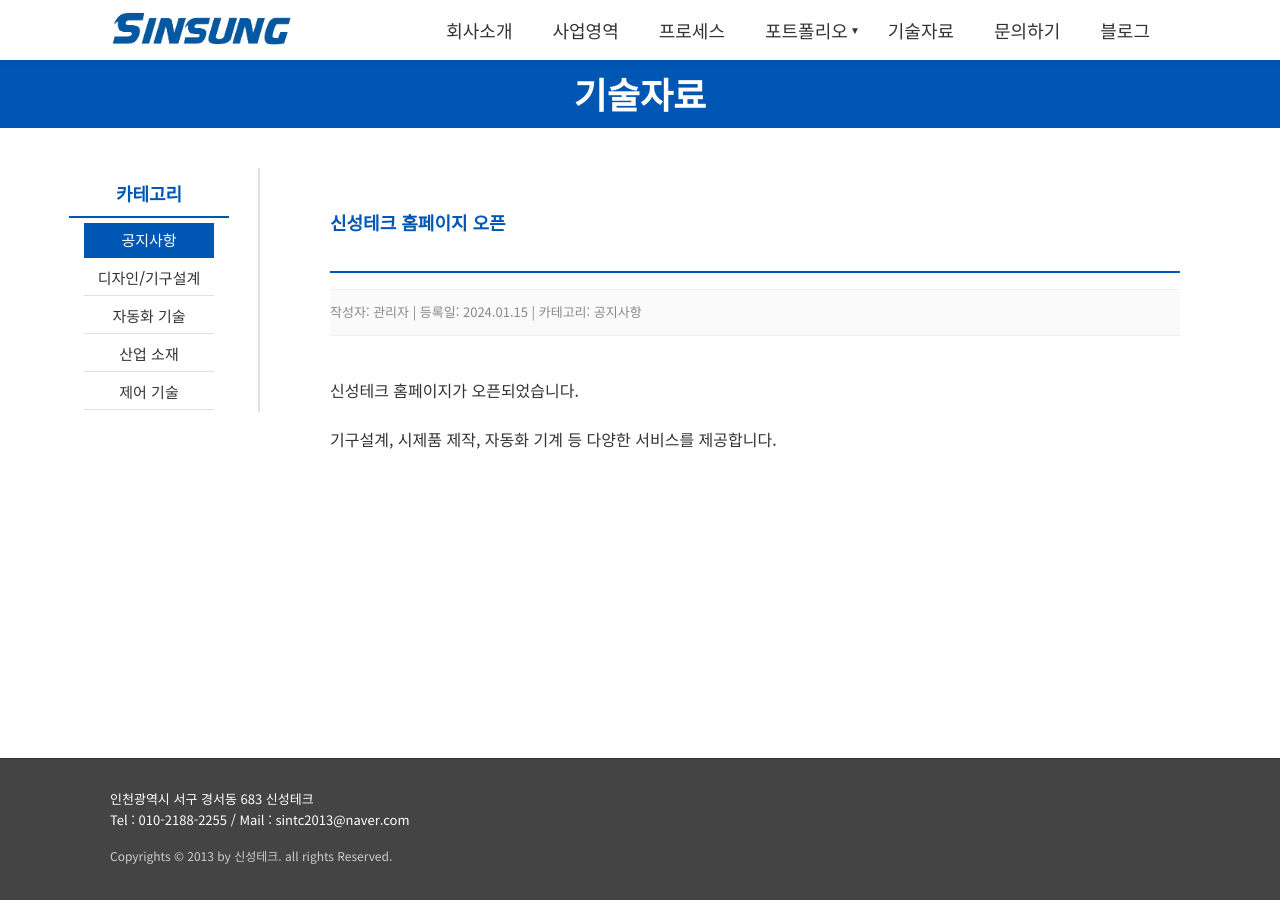
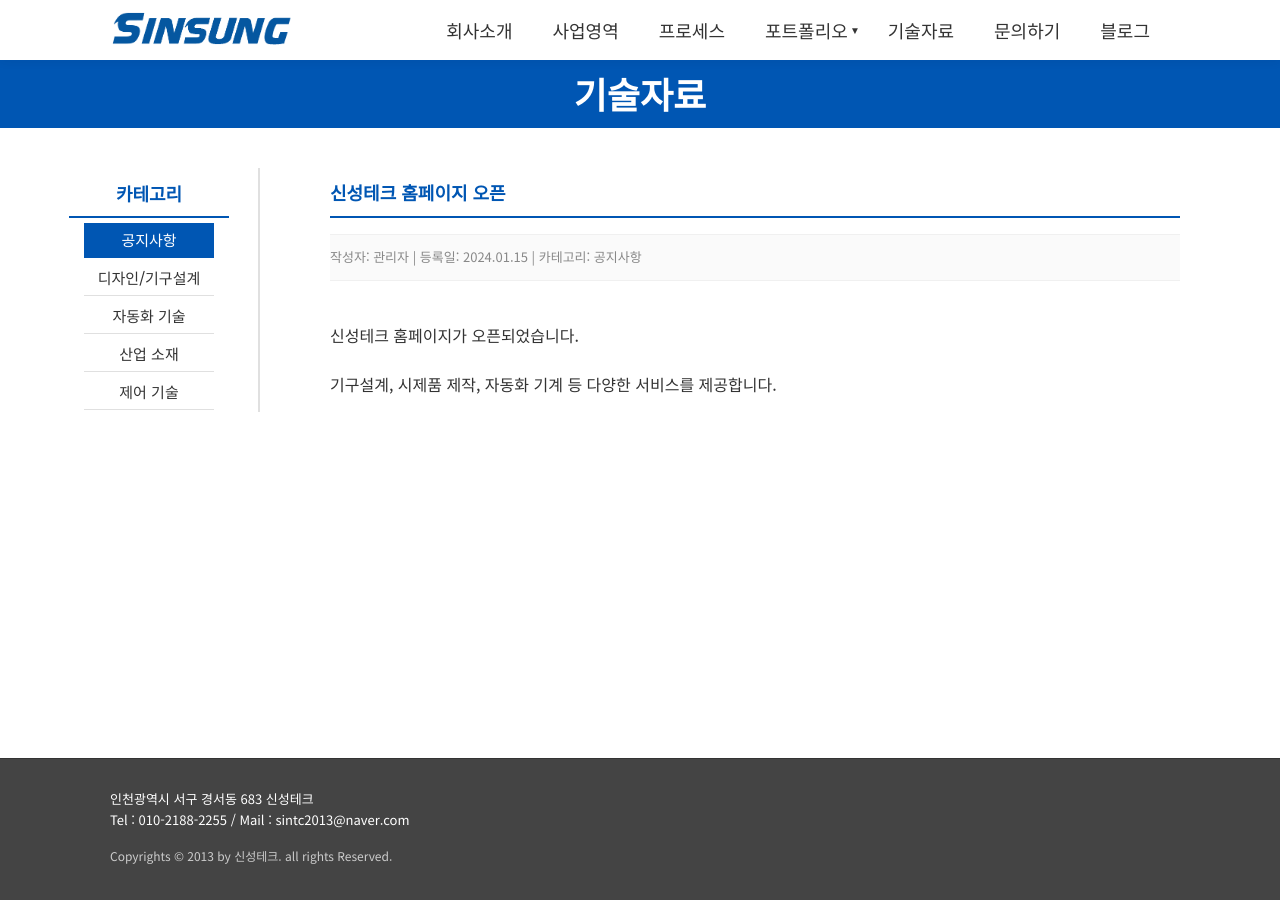
Before and after one commit to desert32-hash/Sintc2013, a Jekyll site: the page built from _posts/2024-01-15-welcome.md, in a window 1280 px wide. Built offline with Jekyll 4.4.1, drawn with Linux system fonts in a browser that asks for light colours.

Commit message:
Add files via upload

```diff
--- a/_layouts/default.html
+++ b/_layouts/default.html
@@ -128,7 +128,7 @@
         .tech-content {
             flex: 1;
             background: white;
-            padding: 40px;
+            padding: 10px 40px 40px 40px;
             border-radius: 8px;
         }
 
@@ -137,7 +137,7 @@
             font-weight: 700;
             color: #0056b3;
             margin-bottom: 16px;
-            padding-bottom: 35px;
+            padding-bottom: 10px;
             border-bottom: 2px solid #0056b3;
         }
 
```
